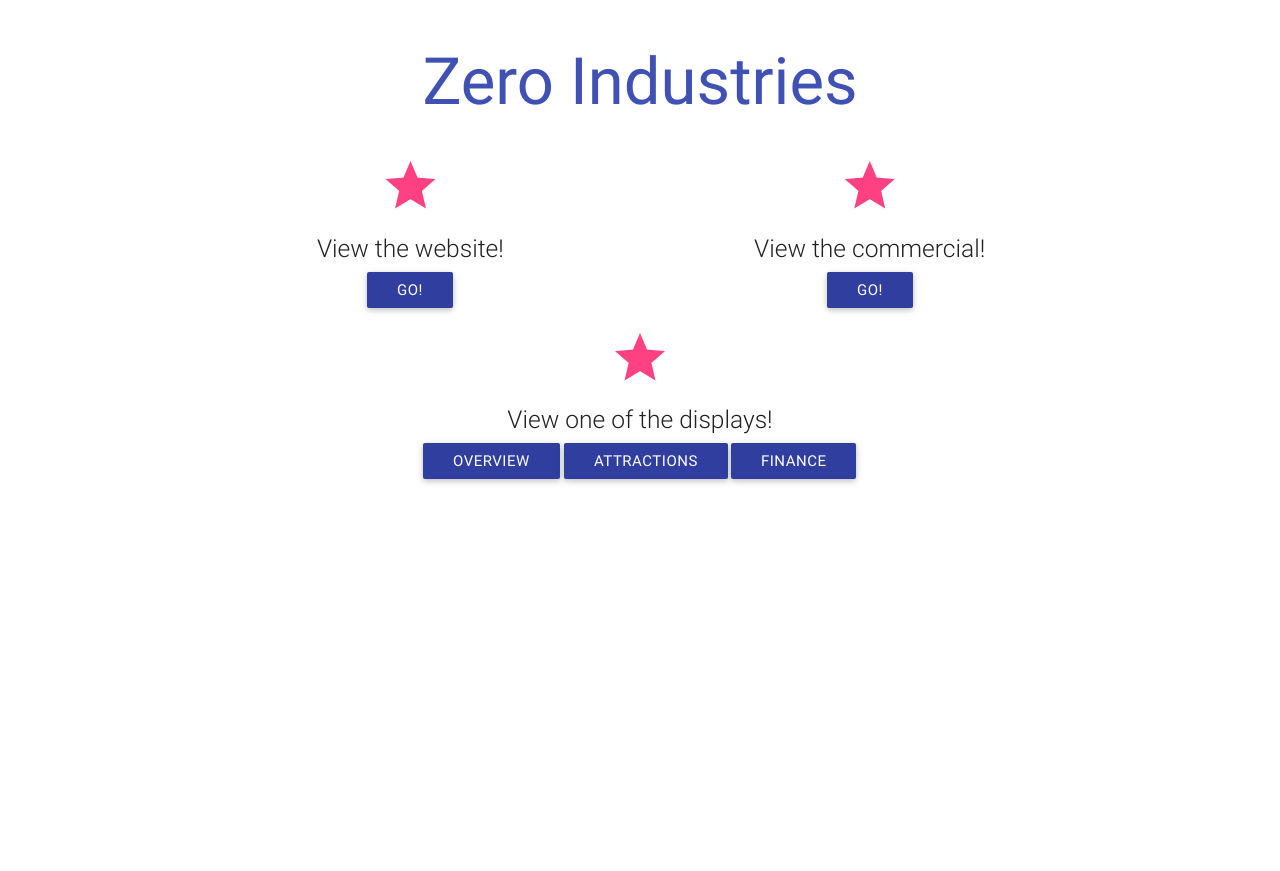
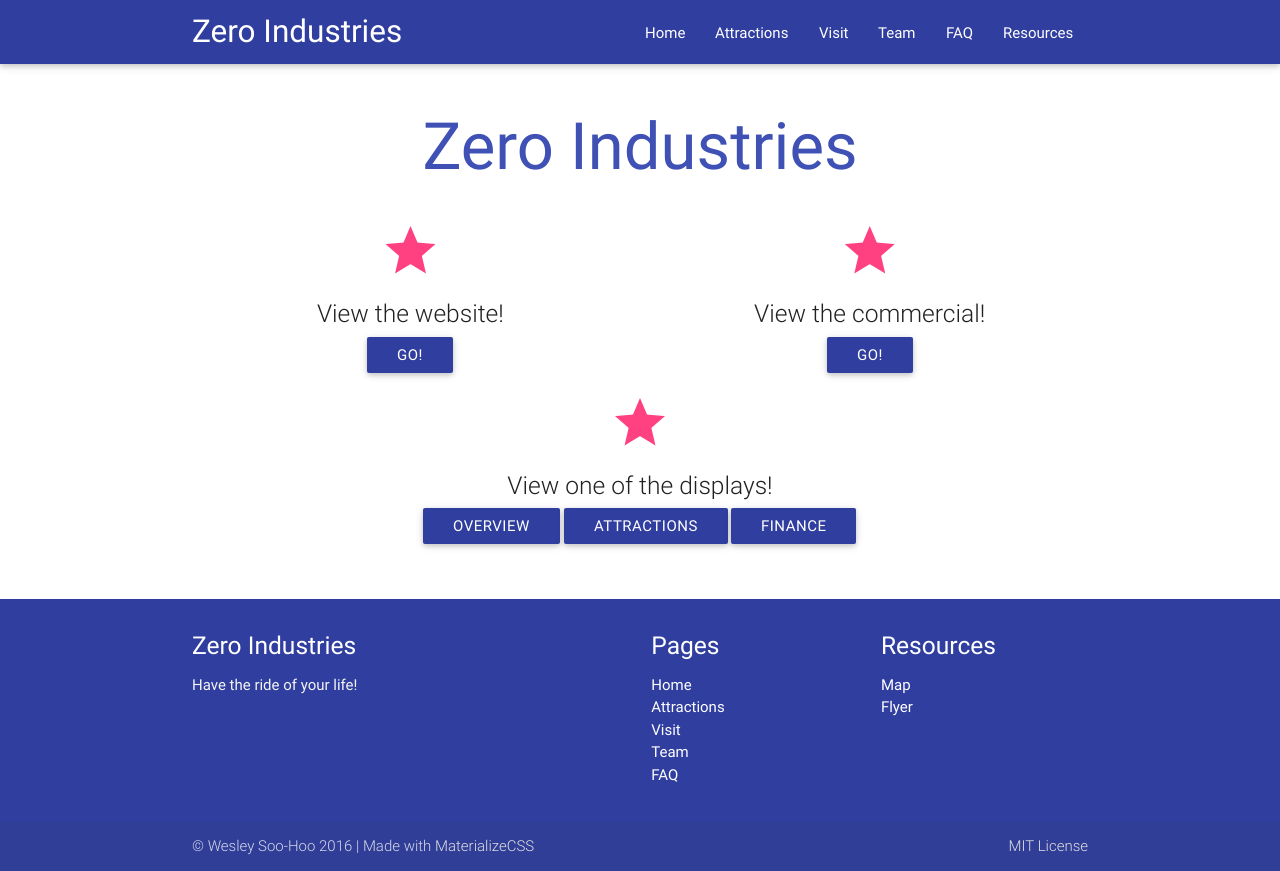
Before and after one commit to wsh32/InvestorFair, a Django app: page / in a window 1280 px wide. Before the commit the page ends 484 px from the top, so only its background shows below. Run offline with Django 3.2, Linux system fonts and the light colour scheme.

Commit message:
good thing we have backups

```diff
--- a/investorfair/templates/site/base.html
+++ b/investorfair/templates/site/base.html
@@ -29,8 +29,84 @@
 	</head>
 
 	<body>
+		<header>
+			<nav class="dark-primary" role="navigation">
+				<div class="container">
+					<div class="nav-wrapper"><a id="logo-container" href="/" class="brand-logo hide-on-med-and-down">Zero Industries</a>
+						<ul class="right hide-on-med-and-down">
+							<li><a class="waves-effect waves-light" href="/">Home</a></li>
+							<li><a class="waves-effect waves-light" href="/attractions">Attractions</a></li>
+							<li><a class="waves-effect waves-light" href="/visit">Visit</a></li>
+							<li><a class="waves-effect waves-light" href="/team">Team</a></li>
+							<li><a class="waves-effect waves-light" href="/faq">FAQ</a></li>
+							<li><a class="waves-effect waves-light" href="/resources">Resources</a></li>
+						</ul>
+
+						<ul id="nav-mobile" class="side-nav">
+							<li class="logo center"><a id="logo-container" href="/" class="brand-logo">
+								<object id="front-page-logo" type="image/png" data="{% static 'img/logo.png' %}"></object></a></li>
+							<div class="divider"></div>
+							<li><a href="/">Home</a></li>
+							<li><a href="/attractions">Attractions</a></li>
+							<li><a href="/visit">Visit</a></li>
+							<li><a href="/team">Team</a></li>
+							<li><a href="/faq">FAQ</a></li>
+							<li><a href="/resources">Resources</a></li>
+						</ul>
+						<a href="#" data-activates="nav-mobile" class="button-collapse"><i class="material-icons">menu</i></a>
+					</div>
+				</div>
+			</nav>
+		</header>
 
 		{% block main %}{% endblock %}
+
+		<footer class="dark-primary page-footer">
+			<div class="container">
+				<div class="row">
+					<div class="col m6 s12">
+						<h5 class="white-text">Zero Industries</h5>
+						<p class="grey-text text-lighten-4">Have the ride of your life!</p>
+					</div>
+					<div class="col m3 s12">
+						<h5 class="white-text">Pages</h5>
+						<ul>
+							<li><a class="white-text" href="/">Home</a></li>
+							<li><a class="white-text" href="/attractions">Attractions</a></li>
+							<li><a class="white-text" href="/visit">Visit</a></li>
+							<li><a class="white-text" href="/team">Team</a></li>
+							<li><a class="white-text" href="/faq">FAQ</a></li>
+						</ul>
+					</div>
+					<div class="col m3 s12">
+						<h5 class="white-text">Resources</h5>
+						<ul>
+              <li><a class="white-text" href="{% static 'resources/map.pdf' %}" download>Map</a></li>
+              <li><a class="white-text" href="{% static 'resources/zero.pdf' %}" download>Flyer</a></li>
+						</ul>
+					</div>
+				</div>
+			</div>
+			<div class="footer-copyright">
+				<div class="container">
+					&copy; Wesley Soo-Hoo 2016 | Made with <a class="grey-text text-lighten-2" href="http://materializecss.com/" target="_blank">MaterializeCSS</a>
+					<a class="grey-text text-lighten-2 right modal-trigger" href="#license">MIT License</a>
+				</div>
+			</div>
+
+			<div id="license" class="modal modal-fixed-footer">
+				<div class="modal-content">
+				<h4>The MIT License (MIT)</h4>
+					<p>Copyright &copy; 2016 Wesley Soo-Hoo<br><br>
+					Permission is hereby granted, free of charge, to any person obtaining a copy of this software and associated documentation files (the "Software"), to deal in the Software without restriction, including without limitation the rights to use, copy, modify, merge, publish, distribute, sublicense, and/or sell copies of the Software, and to permit persons to whom the Software is furnished to do so, subject to the following conditions:  The above copyright notice and this permission notice shall be included in all copies or substantial portions of the Software.<br><br>
+					THE SOFTWARE IS PROVIDED "AS IS", WITHOUT WARRANTY OF ANY KIND, EXPRESS OR IMPLIED, INCLUDING BUT NOT LIMITED TO THE WARRANTIES OF MERCHANTABILITY, FITNESS FOR A PARTICULAR PURPOSE AND NONINFRINGEMENT. IN NO EVENT SHALL THE AUTHORS OR COPYRIGHT HOLDERS BE LIABLE FOR ANY CLAIM, DAMAGES OR OTHER LIABILITY, WHETHER IN AN ACTION OF CONTRACT, TORT OR OTHERWISE, ARISING FROM, OUT OF OR IN CONNECTION WITH THE SOFTWARE OR THE USE OR OTHER DEALINGS IN THE SOFTWARE.</p><br>
+				</div>
+				<div class="modal-footer">
+					<a href="#!" class="modal-action modal-close waves-effect waves-light btn-flat">Agree</a>
+				</div>
+			</div>
+
+		</footer>
 
 		<script src="{% static 'site/js/jquery-2.1.4.min.js' %}"></script>
 		<script src="{% static 'site/js/materialize.min.js' %}"></script>
```
